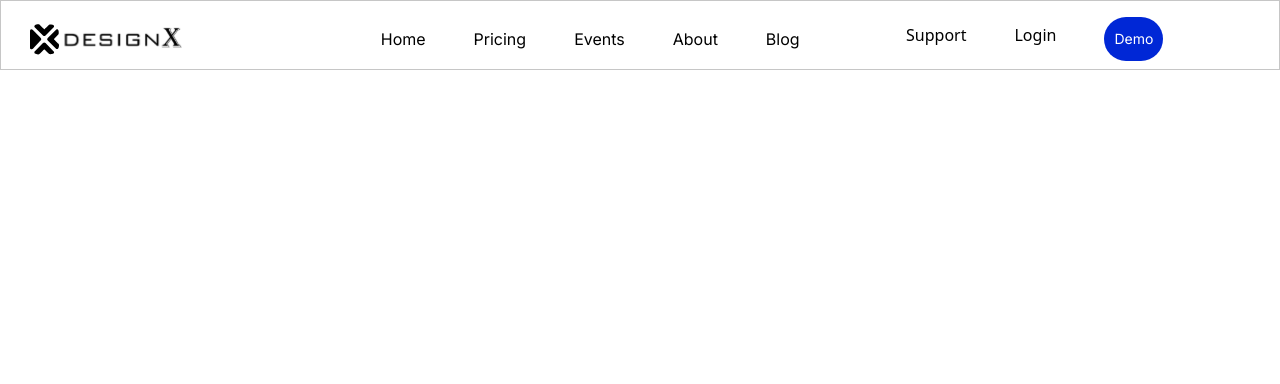
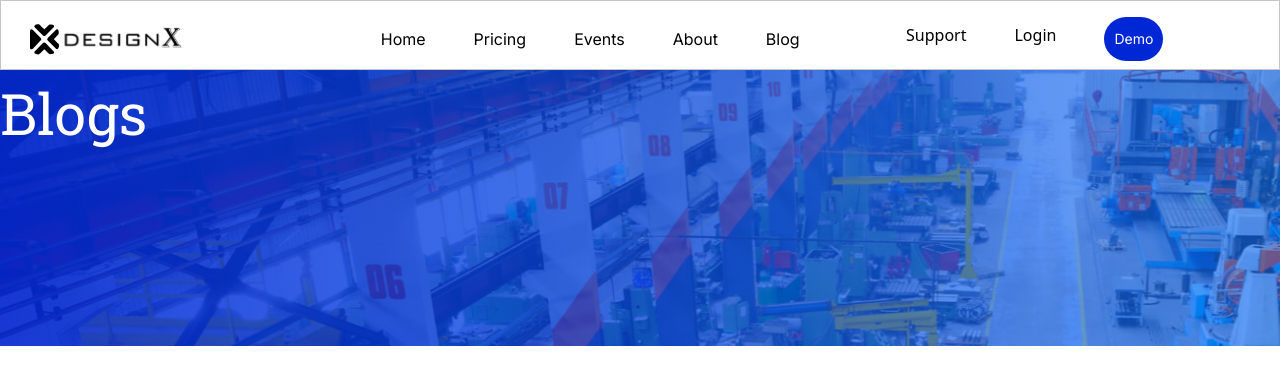
Before and after one commit to ankitkadyan06/DesignX, a React (Create React App) app: page /Blog in a window 1280 px wide. Shown: the top 384 px of the page. Built offline with nearby package versions, Linux system fonts and the light colour scheme.

Commit message:
blog hero section

```diff
--- a/src/App.css
+++ b/src/App.css
@@ -178,3 +178,9 @@
   width: 646px;
   height: 270px;
 }
+
+.heroBlog{
+  background: url('./Components/assets/images/backgroudNo.svg');
+  background-size: cover;
+  background-repeat: no-repeat;
+}
--- a/src/Components/Blog/HeroPart.js
+++ b/src/Components/Blog/HeroPart.js
@@ -2,8 +2,8 @@ import React from 'react'
 
 const HeroPart = () => {
   return (
-    <div>
-      Hero
+    <div className='heroBlog w-full h-[276px] font-robotoSlab text-[57px] text-white'>
+      Blogs
     </div>
   )
 }
--- a/src/Pages/Blog.js
+++ b/src/Pages/Blog.js
@@ -1,11 +1,14 @@
 import React from 'react'
 import Header from '../Components/Header'
+import HeroPart from '../Components/Blog/HeroPart'
 
 const Blog = () => {
   return (
     <div>
         <Header/>
-      <div></div>
+      <div className="mt-[70px]">
+        <HeroPart/>
+      </div>
     </div>
   )
 }
```
